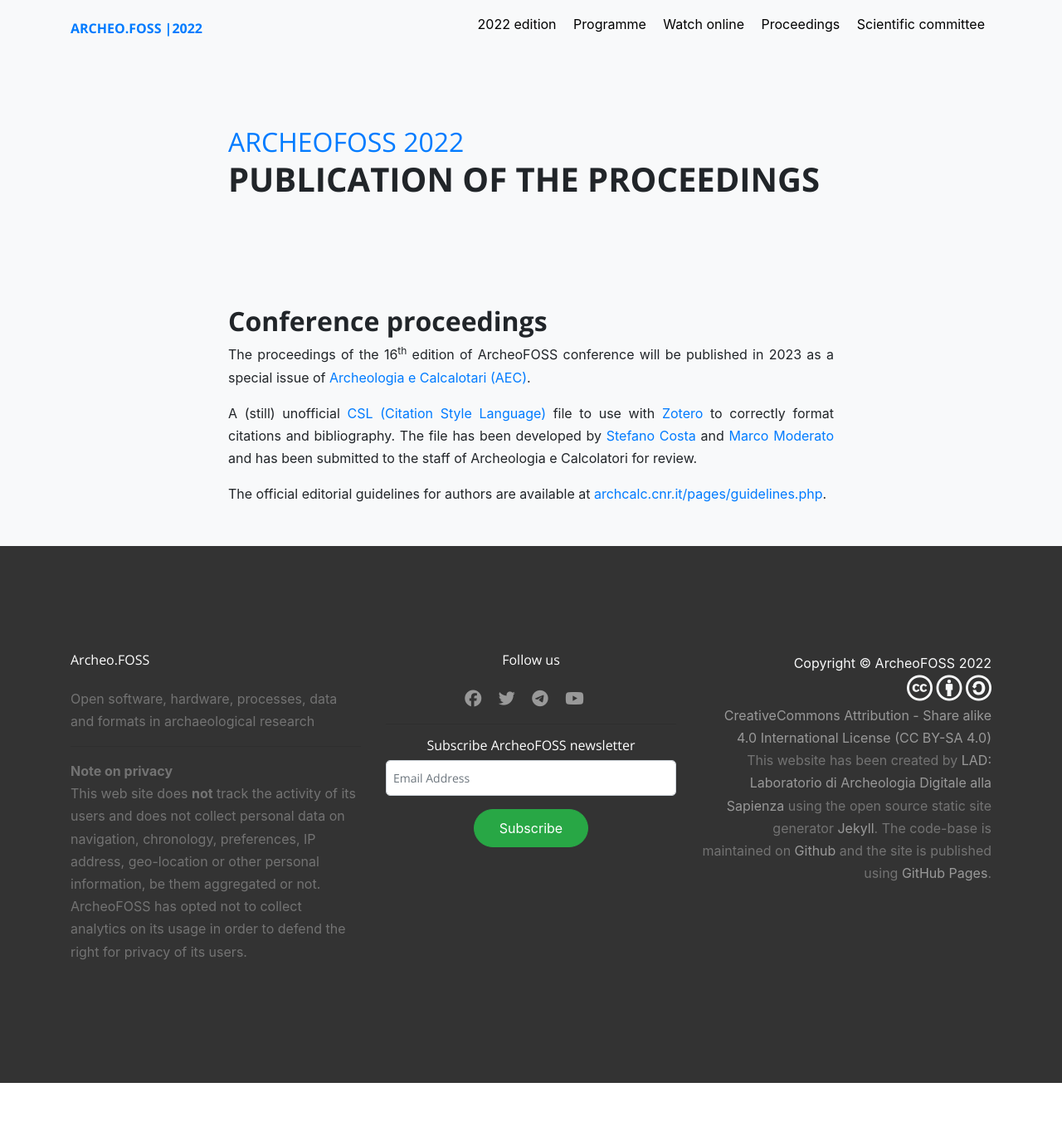
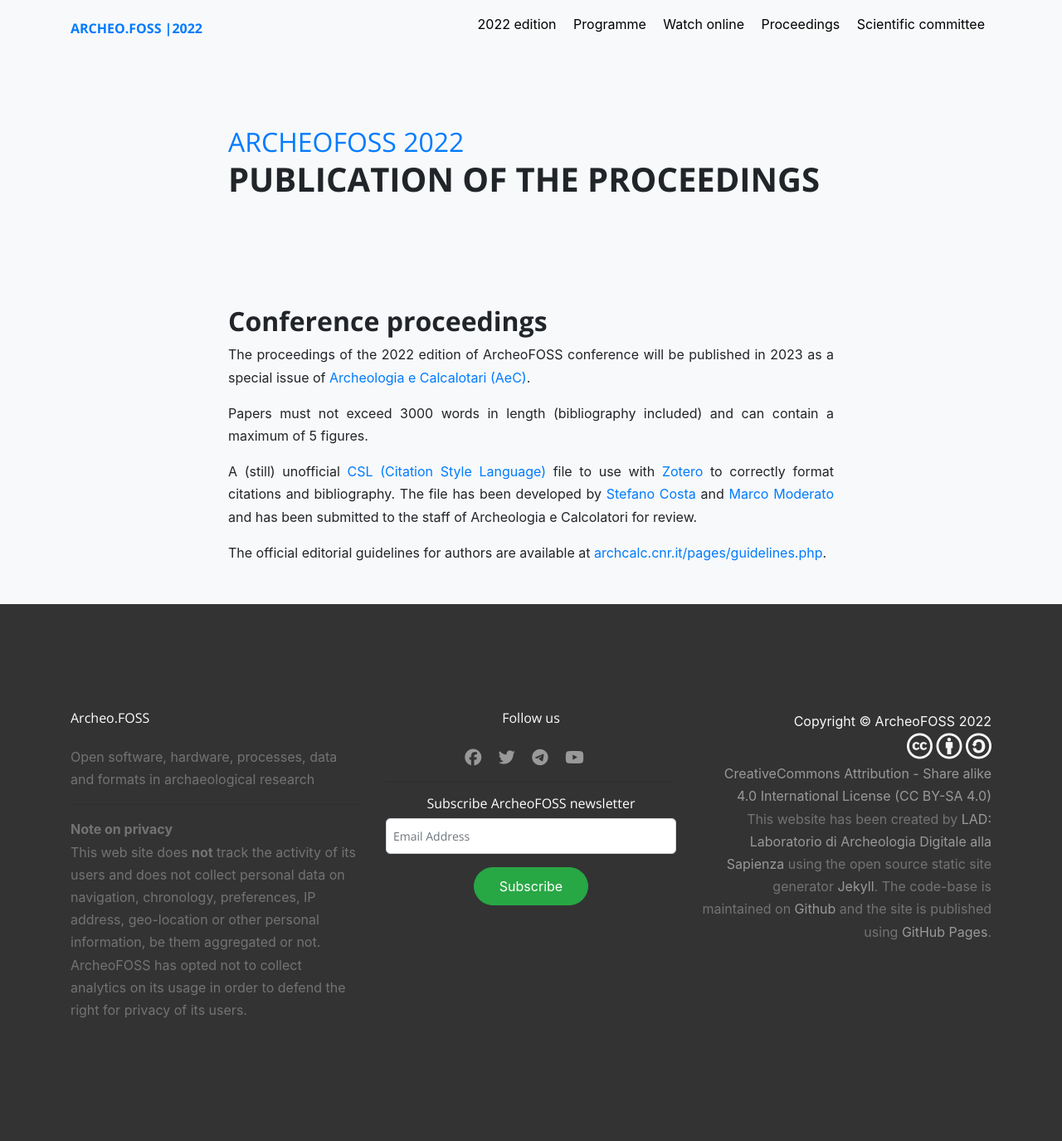
Before and after one commit to archeofoss/archeofoss, a Jekyll site: the page built from 2022/proceedings.md, in a window 1280 px wide. Shown: the whole page at 83% size. Built offline with Jekyll 4.4.1, drawn with Linux system fonts in a browser that asks for light colours; nearby versions of some CDN libraries; before the commit the page ends 1305 px from its top, so only the background shows below that.

Commit message:
Update proceedings.md

```diff
--- a/2022/proceedings.md
+++ b/2022/proceedings.md
@@ -6,8 +6,9 @@ layout: article-slim
 
 ## Conference proceedings
 
-The proceedings of the 16<sup>th</sup> edition of ArcheoFOSS conference will be published in 2023 as a special issue of [Archeologia e Calcalotari (AEC)](http://www.archcalc.cnr.it/).
+The proceedings of the 2022 edition of ArcheoFOSS conference will be published in 2023 as a special issue of [Archeologia e Calcalotari (AeC)](http://www.archcalc.cnr.it/).
 
+Papers must not exceed 3000 words in length (bibliography included) and can contain a maximum of 5 figures.
 
 A (still) unofficial [CSL (Citation Style Language)](https://citationstyles.org/) file to use with [Zotero](https://www.zotero.org/) to correctly format citations and bibliography. The file has been developed by [Stefano Costa](mailto:steko@iosa.it) and [Marco Moderato](mailto:marco.moderato@gmail.com) and has been submitted to the staff of Archeologia e Calcolatori for review.
 
```
